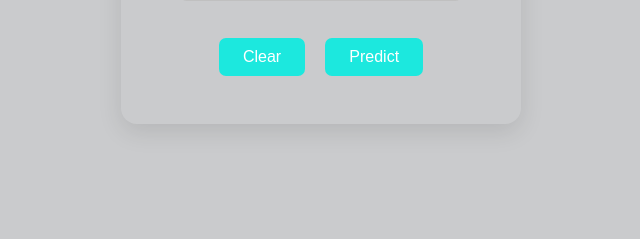
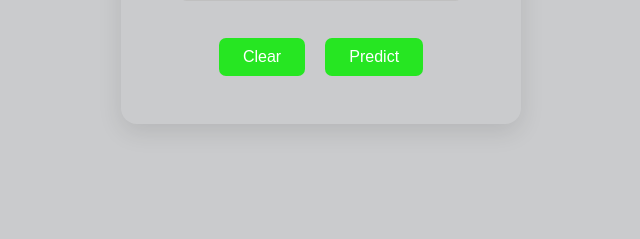
Before and after one commit to malhabbal/digit-recognition-app, a Flask app: page / in a window 1280 px wide. Shown: the part 530-769 px from the top of the page, without its empty margins (319-959 px from the left). Run offline with Flask 3, Linux system fonts and the light colour scheme.

Commit message:
change button color

```diff
--- a/static/style.css
+++ b/static/style.css
@@ -36,7 +36,7 @@ canvas {
     margin: 1rem 0;
 }
 button {
-    background: #1ce8de;
+    background: #26e622;
     color: white;
     border: none;
     padding: 10px 24px;
@@ -47,7 +47,7 @@ button {
     transition: background 0.2s;
 }
 button:hover {
-    background: #0c616f;
+    background: #399e43;
 }
 #result {
     font-size: 1.3rem;
```
